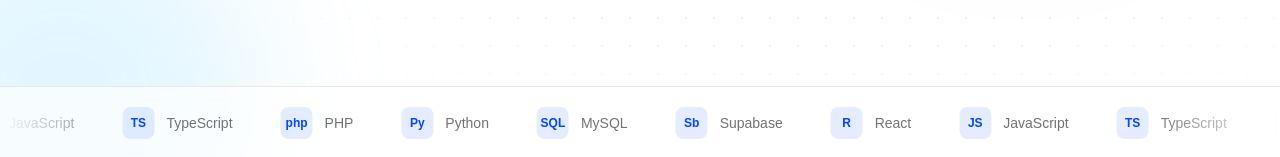
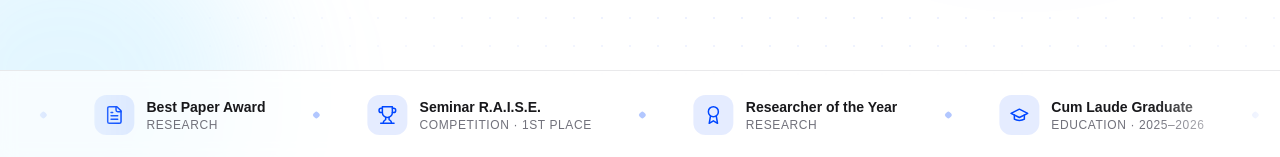
Before and after one commit to Dyllj/about_dyll, a Next.js app: page / in a window 1280 px wide. Shown: the part 640-797 px from the top of the page. Built offline with nearby package versions, Linux system fonts and the light colour scheme.

Commit message:
Refactor TechMarquee to AchievementsMarquee; implement Marquee component for seamless scrolling of achievements and update global animation duration

```diff
--- /dev/null
+++ b/app/components/landing/AchievementsMarquee.tsx
@@ -0,0 +1,78 @@
+import type { ReactNode } from "react";
+import { ACHIEVEMENTS, type AchievementIcon } from "./content";
+import Marquee from "./Marquee";
+
+const styles = {
+  item: "flex items-center gap-12",
+  content: "flex items-center gap-3",
+  chip: "grid size-10 shrink-0 place-items-center rounded-xl bg-brand/10 text-brand",
+  title: "block text-sm font-semibold text-zinc-900",
+  meta: "block text-xs uppercase tracking-wider text-zinc-500",
+  divider: "size-1.5 rotate-45 rounded-[2px] bg-brand/30",
+};
+
+function Glyph({ children }: { children: ReactNode }) {
+  return (
+    <svg
+      aria-hidden="true"
+      viewBox="0 0 24 24"
+      width="20"
+      height="20"
+      fill="none"
+      stroke="currentColor"
+      strokeWidth="1.8"
+      strokeLinecap="round"
+      strokeLinejoin="round"
+    >
+      {children}
+    </svg>
+  );
+}
+
+const ICONS: Record<AchievementIcon, ReactNode> = {
+  graduation: (
+    <Glyph>
+      <path d="M22 10 12 5 2 10l10 5 10-5Z" />
+      <path d="M6 12v5c3 2 9 2 12 0v-5" />
+    </Glyph>
+  ),
+  paper: (
+    <Glyph>
+      <path d="M15 2H6a2 2 0 0 0-2 2v16a2 2 0 0 0 2 2h12a2 2 0 0 0 2-2V7Z" />
+      <path d="M14 2v4a2 2 0 0 0 2 2h4M8 13h8M8 17h8M8 9h2" />
+    </Glyph>
+  ),
+  trophy: (
+    <Glyph>
+      <path d="M6 9H4.5a2.5 2.5 0 0 1 0-5H6M18 9h1.5a2.5 2.5 0 0 0 0-5H18M4 22h16" />
+      <path d="M10 14.66V17c0 .55-.47.98-.97 1.21C7.85 18.75 7 20.24 7 22M14 14.66V17c0 .55.47.98.97 1.21C16.15 18.75 17 20.24 17 22" />
+      <path d="M18 2H6v7a6 6 0 0 0 12 0V2Z" />
+    </Glyph>
+  ),
+  medal: (
+    <Glyph>
+      <circle cx="12" cy="8" r="6" />
+      <path d="M15.5 13.5 17 22l-5-3-5 3 1.5-8.5" />
+    </Glyph>
+  ),
+};
+
+/** Scrolling strip of achievements, each followed by a small diamond divider. */
+export default function AchievementsMarquee() {
+  const items = ACHIEVEMENTS.map(({ icon, category, title, detail }) => (
+    <div key={title} className={styles.item}>
+      <div className={styles.content}>
+        <span className={styles.chip}>{ICONS[icon]}</span>
+        <span className="leading-tight">
+          <span className={styles.title}>{title}</span>
+          <span className={styles.meta}>{[category, detail].filter(Boolean).join(" · ")}</span>
+        </span>
+      </div>
+      <span aria-hidden="true" className={styles.divider} />
+    </div>
+  ));
+
+  const label = ACHIEVEMENTS.map((a) => (a.detail ? `${a.title} (${a.detail})` : a.title)).join(", ");
+
+  return <Marquee label={`Achievements: ${label}`} items={items} />;
+}
--- /dev/null
+++ b/app/components/landing/Marquee.tsx
@@ -0,0 +1,43 @@
+import type { ReactNode } from "react";
+
+type MarqueeProps = {
+  /** Text read by screen readers instead of the (hidden) scrolling copy. */
+  label: string;
+  items: ReactNode[];
+};
+
+/**
+ * The list is repeated 6 times and the track slides by half of its width (3 copies).
+ * Because the copies are identical the loop is seamless, and the track stays wide
+ * enough to fill very wide screens without leaving a gap on the right.
+ */
+const COPIES = 6;
+
+const styles = {
+  strip: "relative z-10 border-y border-zinc-200/80 bg-white/70 backdrop-blur",
+  viewport:
+    "overflow-hidden py-6 mask-[linear-gradient(to_right,transparent,black_10%,black_90%,transparent)]",
+  track:
+    "flex w-max animate-marquee gap-12 pr-12 hover:[animation-play-state:paused] motion-reduce:animate-none",
+};
+
+/** Full-width strip with an endless, pausable horizontal scroll. */
+export default function Marquee({ label, items }: MarqueeProps) {
+  const loop = Array.from({ length: COPIES }, () => items).flat();
+
+  return (
+    <div className={styles.strip}>
+      <p className="sr-only">{label}</p>
+
+      <div aria-hidden="true" className={styles.viewport}>
+        <ul className={styles.track}>
+          {loop.map((item, index) => (
+            <li key={index} className="flex items-center">
+              {item}
+            </li>
+          ))}
+        </ul>
+      </div>
+    </div>
+  );
+}
--- a/app/components/landing/TechMarquee.tsx
+++ b/app/components/landing/TechMarquee.tsx
@@ -1,34 +1,24 @@
 import { TECH_STACK } from "./content";
+import Marquee from "./Marquee";
 
 const styles = {
-  strip: "relative z-10 border-y border-zinc-200/80 bg-white/70 backdrop-blur",
-  viewport:
-    "overflow-hidden py-5 mask-[linear-gradient(to_right,transparent,black_10%,black_90%,transparent)]",
-  track:
-    "flex w-max animate-marquee gap-12 pr-12 hover:[animation-play-state:paused] motion-reduce:animate-none",
   item: "flex items-center gap-3 text-sm font-medium text-zinc-500",
-  badge:
-    "grid size-8 place-items-center rounded-lg bg-brand/10 text-xs font-bold text-brand",
+  badge: "grid size-8 place-items-center rounded-lg bg-brand/10 text-xs font-bold text-brand",
 };
 
-/** Endless strip of the tech stack. The list is doubled so the loop is seamless. */
+/** Scrolling strip of the tech stack. */
 export default function TechMarquee() {
-  const items = [...TECH_STACK, ...TECH_STACK];
+  const items = TECH_STACK.map(({ short, name }) => (
+    <div key={name} className={styles.item}>
+      <span className={styles.badge}>{short}</span>
+      {name}
+    </div>
+  ));
 
   return (
-    <div className={styles.strip}>
-      <p className="sr-only">Tech stack: {TECH_STACK.map((tech) => tech.name).join(", ")}</p>
-
-      <div aria-hidden="true" className={styles.viewport}>
-        <ul className={styles.track}>
-          {items.map(({ short, name }, index) => (
-            <li key={`${name}-${index}`} className={styles.item}>
-              <span className={styles.badge}>{short}</span>
-              {name}
-            </li>
-          ))}
-        </ul>
-      </div>
-    </div>
+    <Marquee
+      label={`Tech stack: ${TECH_STACK.map((tech) => tech.name).join(", ")}`}
+      items={items}
+    />
   );
 }
--- a/app/components/landing/content.ts
+++ b/app/components/landing/content.ts
@@ -7,3 +7,18 @@ export const TECH_STACK = [
   { short: "SQL", name: "MySQL" },
   { short: "Sb", name: "Supabase" },
 ];
+
+export type AchievementIcon = "graduation" | "paper" | "trophy" | "medal";
+
+// Same achievements as the About page
+export const ACHIEVEMENTS: {
+  icon: AchievementIcon;
+  category: string;
+  title: string;
+  detail?: string;
+}[] = [
+  { icon: "graduation", category: "Education", title: "Cum Laude Graduate", detail: "2025–2026" },
+  { icon: "paper", category: "Research", title: "Best Paper Award" },
+  { icon: "trophy", category: "Competition", title: "Seminar R.A.I.S.E.", detail: "1st Place" },
+  { icon: "medal", category: "Research", title: "Researcher of the Year" },
+];
--- a/app/components/views/LandingView.tsx
+++ b/app/components/views/LandingView.tsx
@@ -4,7 +4,7 @@ import type { MouseEvent } from "react";
 import Backdrop from "../landing/Backdrop";
 import HeroCopy from "../landing/HeroCopy";
 import Portrait from "../landing/Portrait";
-import TechMarquee from "../landing/TechMarquee";
+import AchievementsMarquee from "../landing/AchievementsMarquee";
 
 const styles = {
   page: "relative flex min-h-screen flex-col overflow-hidden bg-white",
@@ -37,7 +37,7 @@ export default function LandingView() {
         </div>
       </main>
 
-      <TechMarquee />
+      <AchievementsMarquee />
     </div>
   );
 }
--- a/app/globals.css
+++ b/app/globals.css
@@ -18,7 +18,8 @@
 
   --animate-rise: rise 0.9s cubic-bezier(0.2, 0.8, 0.2, 1) both;
   --animate-float: float 6s ease-in-out infinite;
-  --animate-marquee: marquee 32s linear infinite;
+  /* Marquee shifts by 3 of its 6 copies, so ~90s is roughly 30s per copy */
+  --animate-marquee: marquee 90s linear infinite;
   /* Both use the same duration so the counter-rotation exactly cancels the orbit */
   --animate-orbit: orbit 36s linear infinite;
   --animate-orbit-counter: orbit 36s linear infinite reverse;
```
